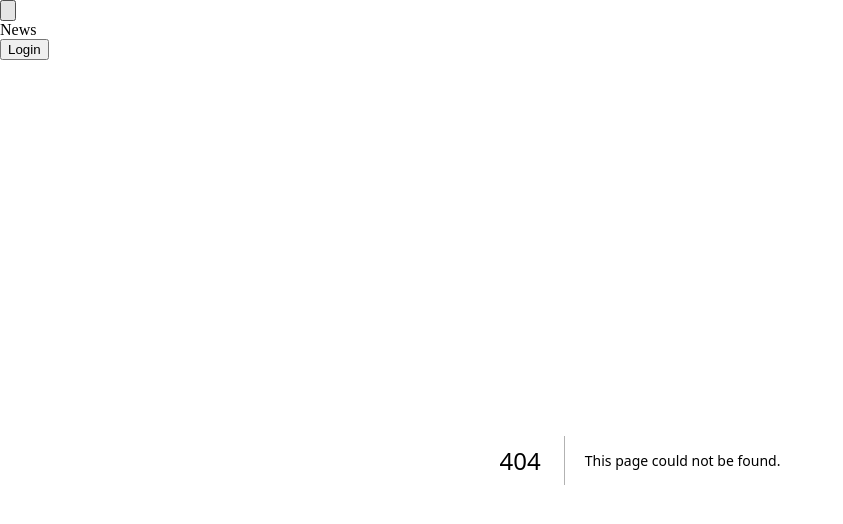
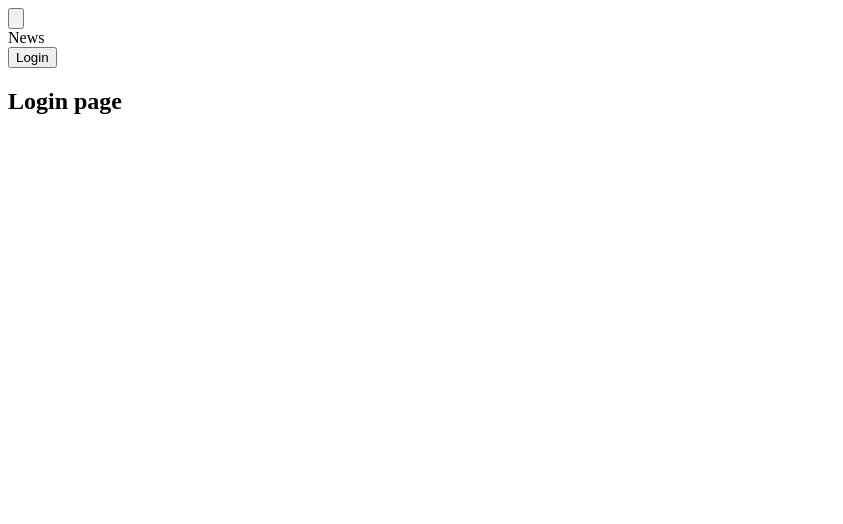
Before and after one commit to winstein27/hermes-front, a Next.js app: page /login in a window 1280 px wide. Before the commit this address had no page. Shown: the top 524 px of the page, without its empty margins (0-843 px from the left). Built offline with nearby package versions, Linux system fonts and the light colour scheme.

Commit message:
:sparkles: feat: login page
Starting login page

```diff
--- a/src/pages/api/hello.ts
+++ /dev/null
@@ -1,13 +0,0 @@
-// Next.js API route support: https://nextjs.org/docs/api-routes/introduction
-import type { NextApiRequest, NextApiResponse } from 'next'
-
-type Data = {
-  name: string
-}
-
-export default function handler(
-  req: NextApiRequest,
-  res: NextApiResponse<Data>
-) {
-  res.status(200).json({ name: 'John Doe' })
-}
--- /dev/null
+++ b/src/pages/login.tsx
@@ -0,0 +1,5 @@
+const Login = () => {
+  return <h2>Login page</h2>;
+};
+
+export default Login;
```
